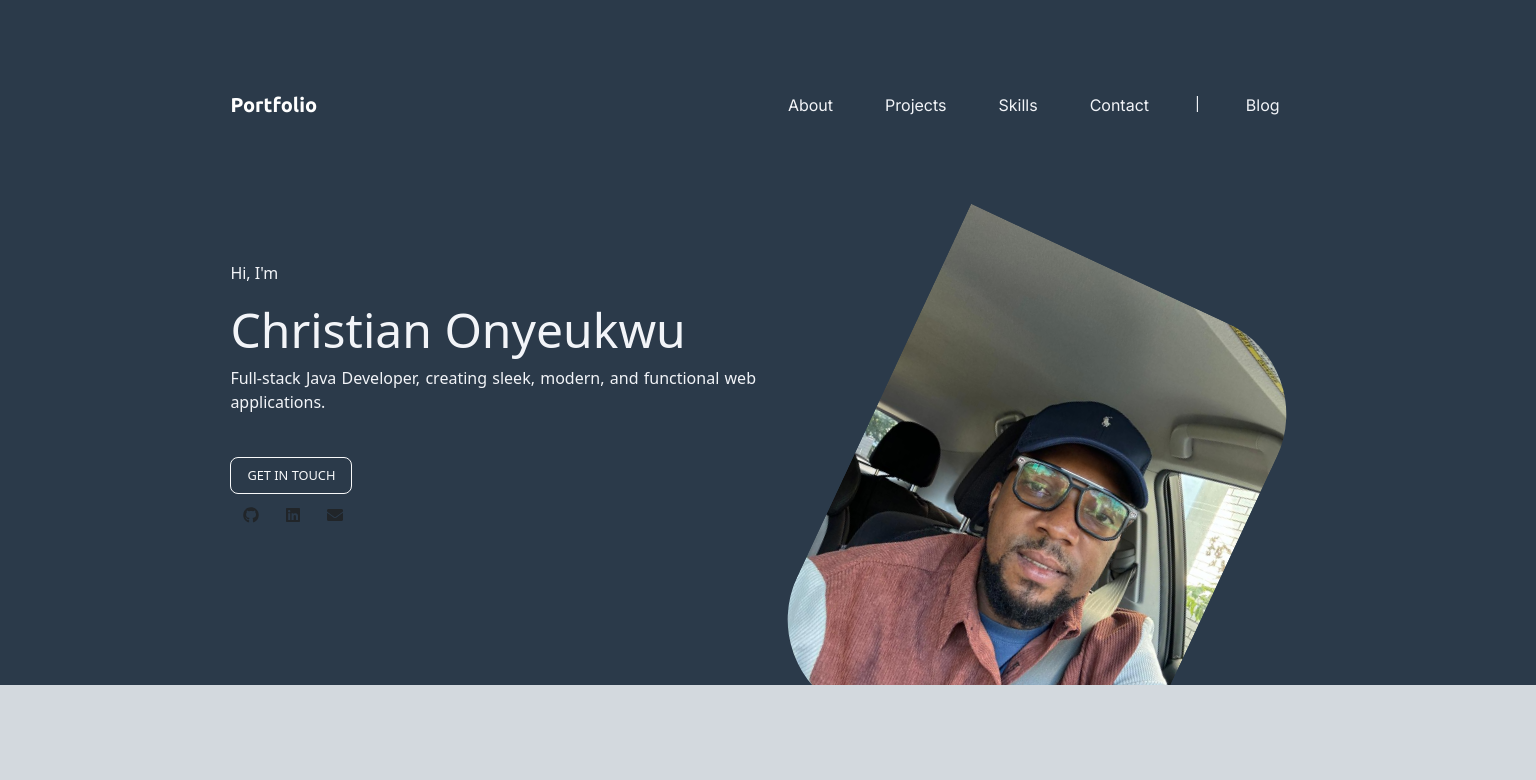
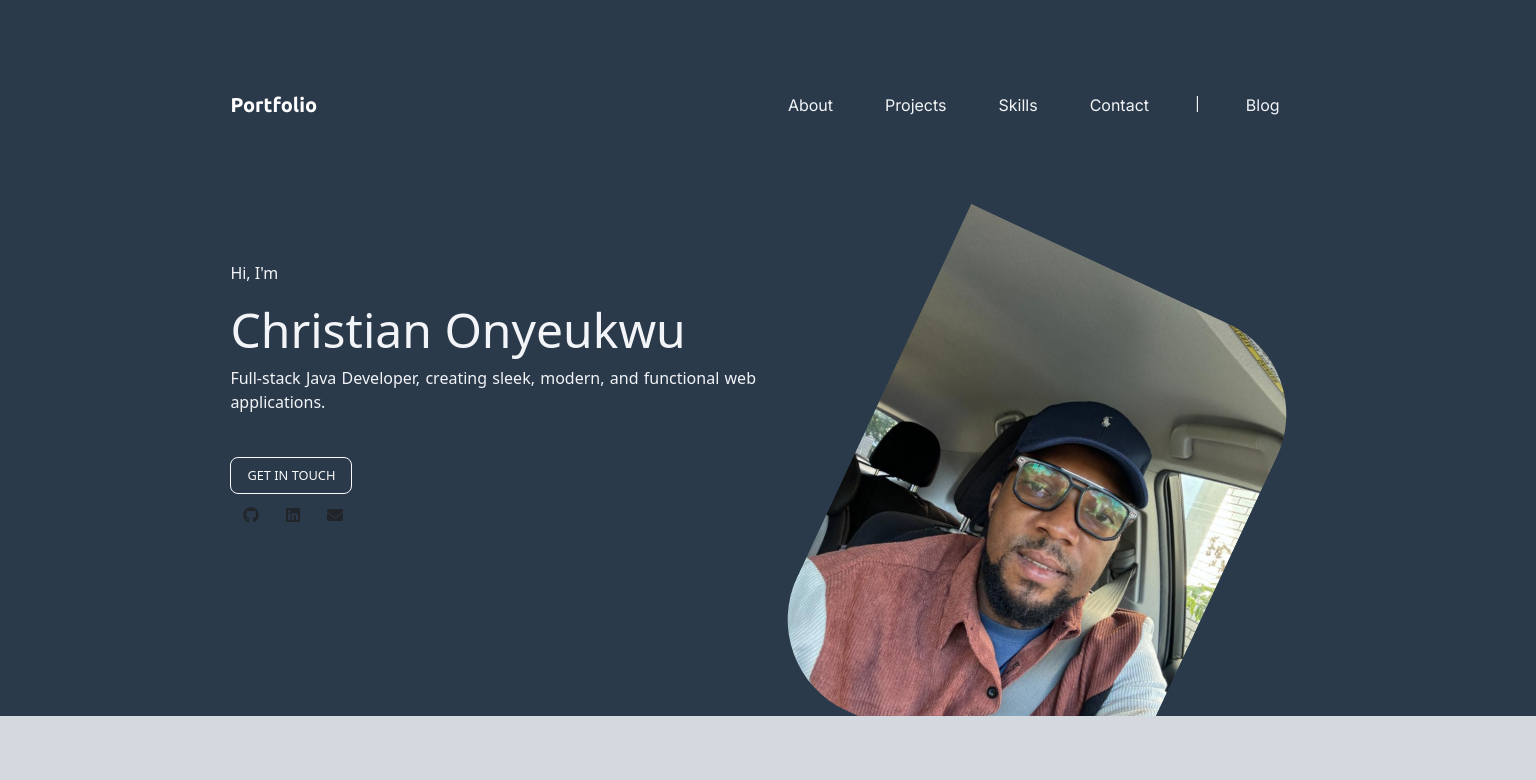
Before and after one commit to christianRibig5/christian_portfolio, a React (Vite) app: page / in a window 1536 px wide. Shown: the top 780 px of the page. Built offline with nearby package versions, Linux system fonts and the light colour scheme.

Commit message:
added media query for vlarge screen

```diff
--- a/src/styles.css
+++ b/src/styles.css
@@ -173,6 +173,14 @@ p {
   }
 }
 
+@media (min-width: 1400px) {
+
+  /* title section*/
+  #title .container-fluid {
+    padding: 5% 15% 12%;
+  }
+}
+
 
 
 /* Recommendation*/
```
